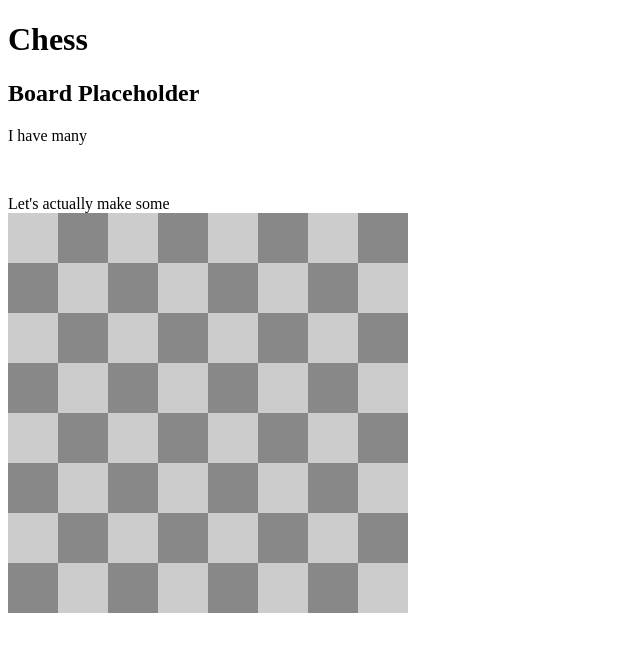
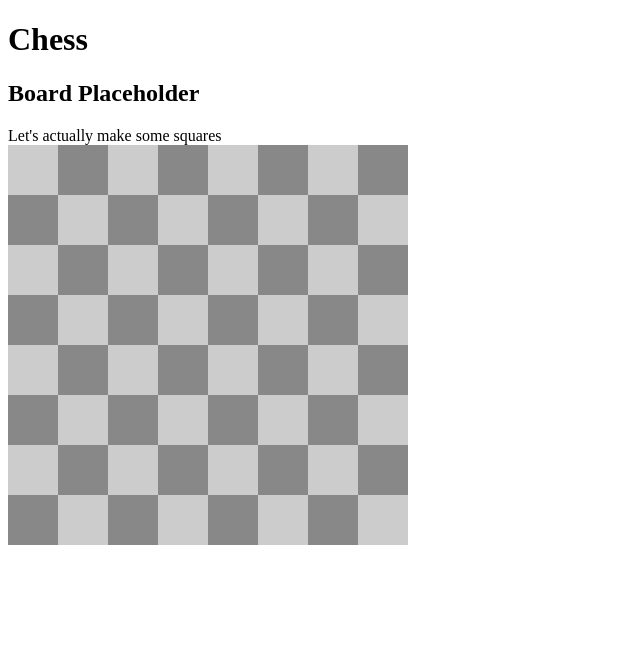
Before and after one commit to geshwho/react-chess, a React (Create React App) app: page / in a window 1280 px wide. Shown: the top 652 px of the page, without its empty margins (0-640 px from the left). Built offline with nearby package versions, Linux system fonts and the light colour scheme.

Commit message:
remove old stuff

```diff
--- a/src/Board.js
+++ b/src/Board.js
@@ -19,8 +19,7 @@ class Board extends Component {
     return (
       <div>
         <h2>Board Placeholder</h2>
-        <div>I have many <Square/></div>
-        <div>Let's actually make some</div>
+        <div>Let's actually make some squares</div>
         <div className="board">{squares}</div>
       </div>
     )
```
